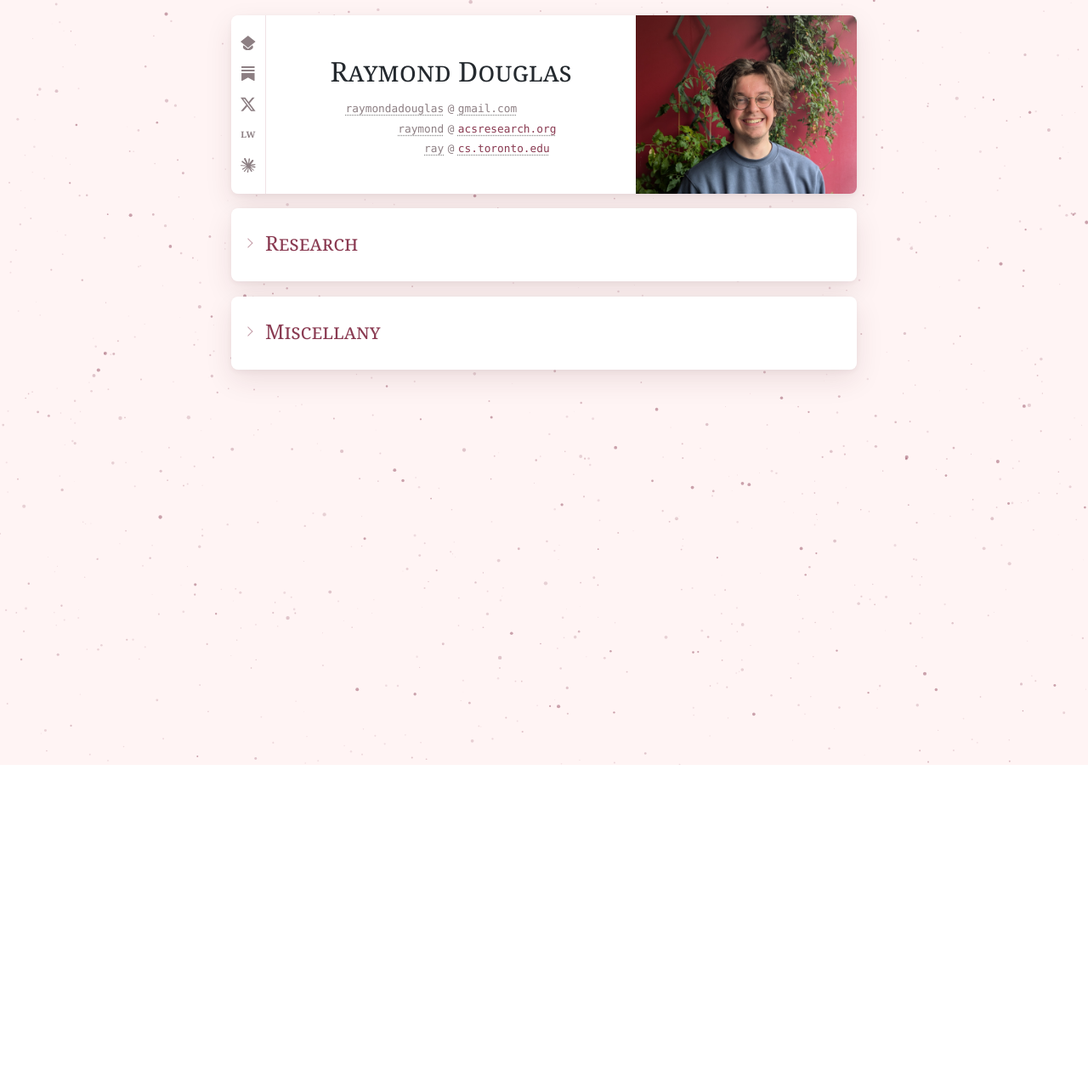
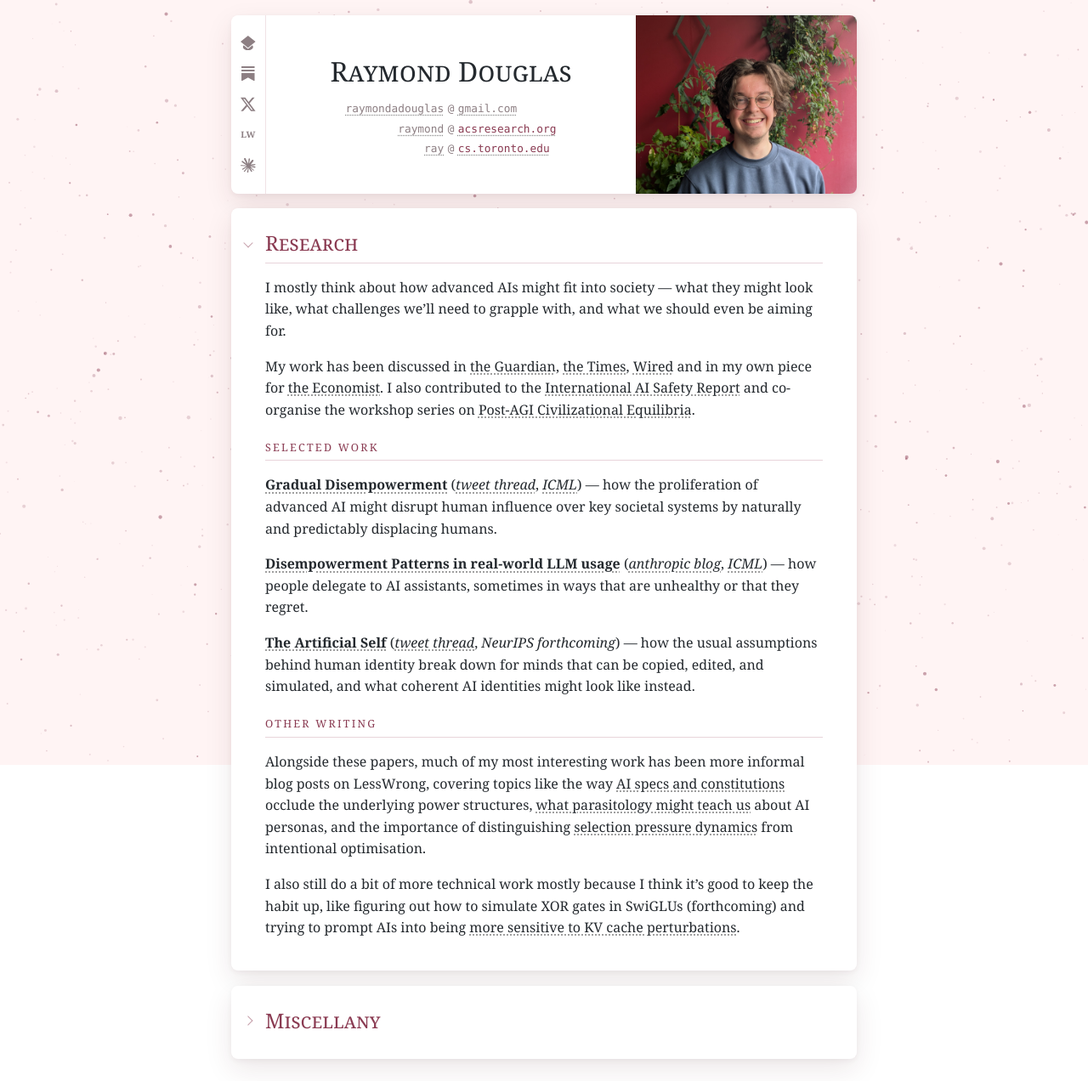
Before and after one commit to raymondadouglas/raymondadouglas.github.io, a Jekyll site: the page built from index.markdown, in a window 1280 px wide. Shown: the whole page at 85% size. Built offline with Jekyll 4.4.1, drawn with Linux system fonts in a browser that asks for light colours; before the commit the page ends 900 px from its top, so only the background shows below that.

Commit message:
update bio + open tab by default

```diff
--- a/index.markdown
+++ b/index.markdown
@@ -29,26 +29,28 @@ redirect_from:
 
 </div>
 
-<details class="card" markdown="1">
+<details class="card" markdown="1" open>
 <summary><h2>Research</h2></summary>
 
 I mostly think about how advanced AIs might fit into society — what they might look like, what challenges we'll need to grapple with, and what we should even be aiming for.
 
-My work has been discussed in [the Guardian](https://www.theguardian.com/books/2025/may/04/the-big-idea-can-we-stop-ai-making-humans-obsolete), [the Times](https://www.thetimes.com/us/news-today/article/why-how-ai-lead-end-humanity-nx8zjhgft), and in my own piece for [the Economist](https://www.economist.com/by-invitation/2025/09/18/two-scholars-ask-whether-democracy-can-survive-if-ai-does-all-the-jobs). I also contributed to the [International AI Safety Report](https://internationalaisafetyreport.org/) and co-organise the workshop series on [Post-AGI Civilizational Equilibria](https://post-agi.org/).
+My work has been discussed in [the Guardian](https://www.theguardian.com/books/2025/may/04/the-big-idea-can-we-stop-ai-making-humans-obsolete), [the Times](https://www.thetimes.com/us/news-today/article/why-how-ai-lead-end-humanity-nx8zjhgft), [Wired](https://www.wired.com/story/heres-how-an-ai-slowdown-could-actually-work/) and in my own piece for [the Economist](https://www.economist.com/by-invitation/2025/09/18/two-scholars-ask-whether-democracy-can-survive-if-ai-does-all-the-jobs). I also contributed to the [International AI Safety Report](https://internationalaisafetyreport.org/) and co-organise the workshop series on [Post-AGI Civilizational Equilibria](https://post-agi.org/).
 
 
 ### Selected Work
 
 [**Gradual Disempowerment**](https://gradual-disempowerment.ai/)
-([*tweet thread*](https://x.com/DavidDuvenaud/status/1885009775185858823)) — how the proliferation of advanced AI might disrupt human influence over key societal systems by naturally and predictably displacing humans; later an ICML position paper.
+([*tweet thread*](https://x.com/DavidDuvenaud/status/1885009775185858823), [*ICML*](https://icml.cc/virtual/2025/poster/40107)) — how the proliferation of advanced AI might disrupt human influence over key societal systems by naturally and predictably displacing humans.
 
-[**Disempowerment Patterns in real-world LLM usage**](https://arxiv.org/abs/2601.19062) ([*anthropic blog*](https://www.anthropic.com/research/disempowerment-patterns)) — how people delegate to AI assistants, sometimes in ways that are unhealthy or that they regret.
+[**Disempowerment Patterns in real-world LLM usage**](https://arxiv.org/abs/2601.19062) ([*anthropic blog*](https://www.anthropic.com/research/disempowerment-patterns), [*ICML*](https://icml.cc/virtual/2026/poster/62751)) — how people delegate to AI assistants, sometimes in ways that are unhealthy or that they regret.
 
-[**The Artificial Self**](https://theartificialself.ai/) ([*tweet thread*](https://x.com/jankulveit/status/2032520472534167934)) — how the usual assumptions behind human identity break down for minds that can be copied, edited, and simulated, and what coherent AI identities might look like instead.
+[**The Artificial Self**](https://theartificialself.ai/) ([*tweet thread*](https://x.com/jankulveit/status/2032520472534167934), *NeurIPS forthcoming*) — how the usual assumptions behind human identity break down for minds that can be copied, edited, and simulated, and what coherent AI identities might look like instead.
 
 ### Other writing
 
 Alongside these papers, much of my most interesting work has been more informal blog posts on LessWrong, covering topics like the way [AI specs and constitutions](https://www.lesswrong.com/posts/oiNaBc4MEAGhzhdXg/the-machines-lack-honour) occlude the underlying power structures, [what parasitology might teach us](https://www.lesswrong.com/posts/KWdtL8iyCCiYud9mw/persona-parasitology) about AI personas, and the importance of distinguishing [selection pressure dynamics](https://www.lesswrong.com/posts/GhhNswGB6butBhmE6/optimisation-selective-versus-predictive) from intentional optimisation.
+
+I also still do a bit of more technical work mostly because I think it's good to keep the habit up, like figuring out how to simulate XOR gates in SwiGLUs (forthcoming) and trying to prompt AIs into being [more sensitive to KV cache perturbations](https://arxiv.org/pdf/2602.20031).
 
 
 </details>
```
